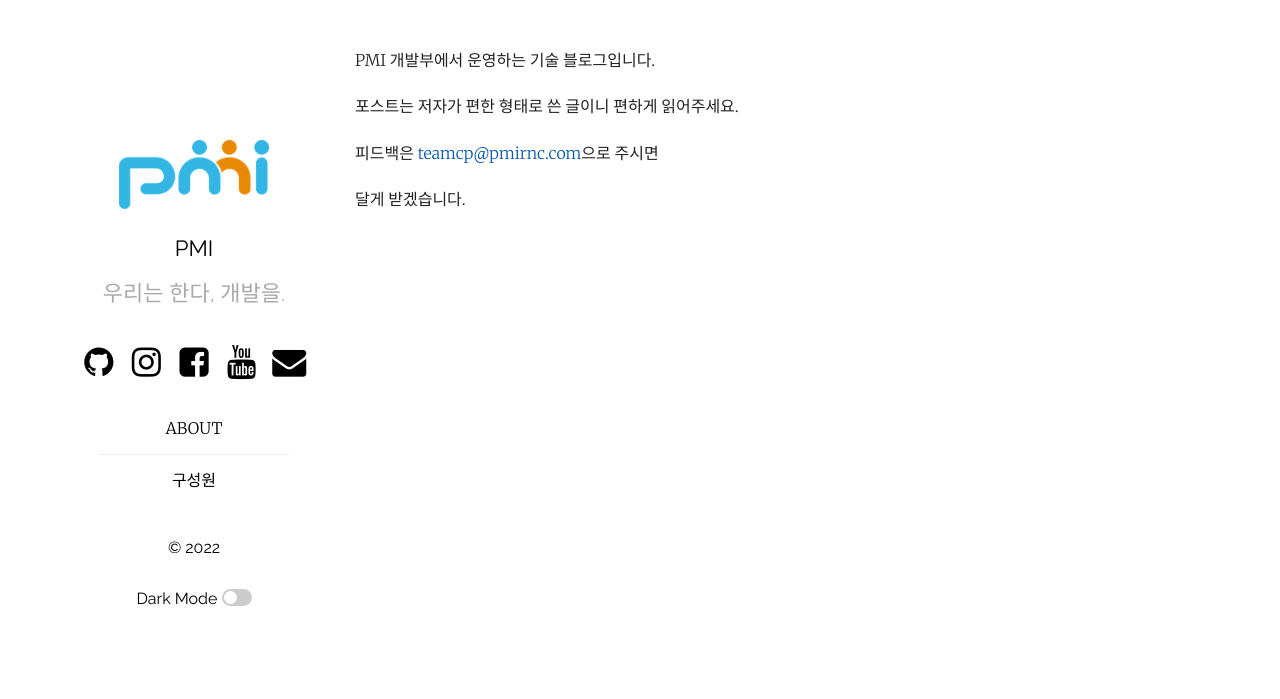
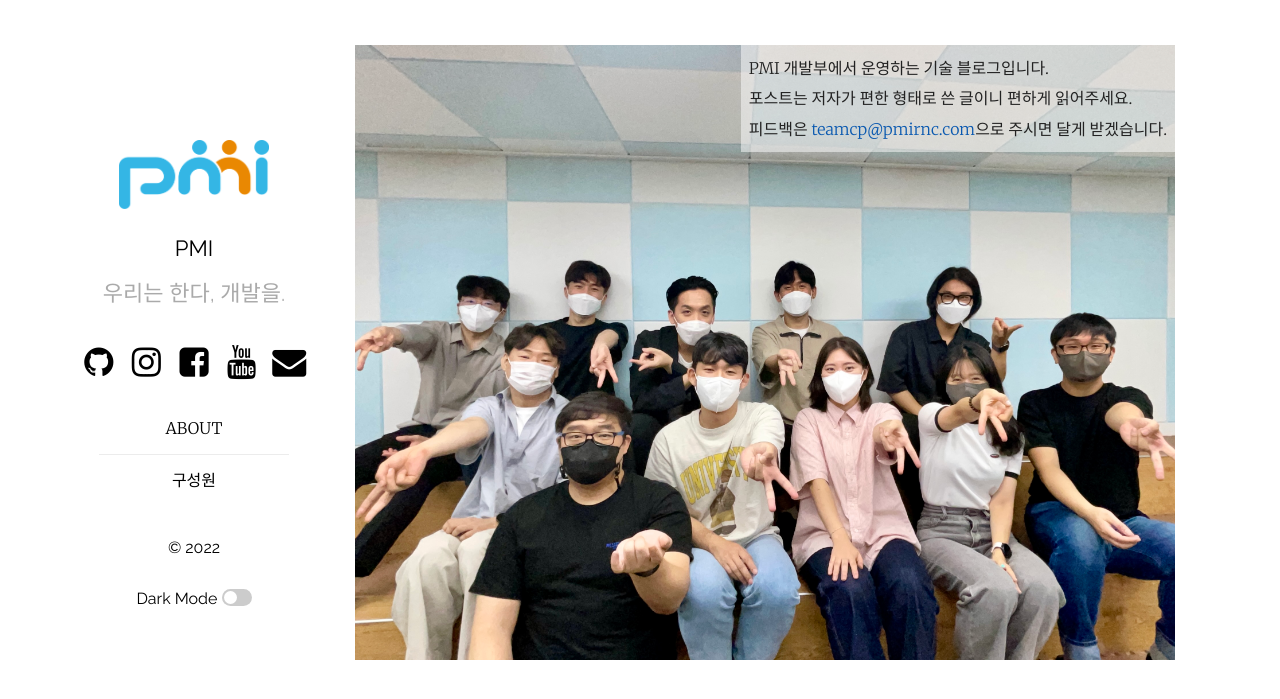
Before and after one commit to pmirnc-dev/pmirnc-dev.github.io, a Jekyll site: the page built from about.markdown, in a window 1280 px wide and 900 px high. Shown: the top 699 px of the window. Built offline with Jekyll 4.4.1, drawn with Linux system fonts in a browser that asks for light colours.

Commit message:
ci: 단체 이미지 추가
단체 이미지 추가

```diff
--- a/_sass/dark.scss
+++ b/_sass/dark.scss
@@ -128,6 +128,11 @@ $avatarBackgroundColor: transparent;
 		border-bottom: 1px solid rgba(white, .2);
 	}
 
+	.team-images > div {
+		height: auto;
+		background-color: rgba(0, 0, 0, 0.5);
+		padding: .5rem;
+	}
 
 }
 .dark table {
--- a/_sass/plain.scss
+++ b/_sass/plain.scss
@@ -296,6 +296,7 @@ main {
 }
 
 
+
 @keyframes fadeInOpacity {
   0% {
     opacity: 0;
@@ -416,6 +417,22 @@ main {
   border-bottom: 1px solid rgba(black, .2);
 }
 
+.team-images {
+  background-repeat: no-repeat;
+  background-size: contain;
+  background-position: top center;
+  display: flex;
+  align-content: center;
+  align-items: end;
+  flex-direction: column;
+  justify-content: start;
+}
+
+.team-images > div {
+  height: auto;
+  background-color: rgba(255, 255, 255, 0.5);
+  padding: .5rem;
+}
 
 #posts-label {
   font-size: 15px;
--- a/about.markdown
+++ b/about.markdown
@@ -4,10 +4,11 @@ title: About
 permalink: /about/
 ---
 
-PMI 개발부에서 운영하는 기술 블로그입니다.
-
-포스트는 저자가 편한 형태로 쓴 글이니 편하게 읽어주세요.
-
-피드백은 <a href="mailto:teamcp@pmirnc.com">teamcp@pmirnc.com</a>으로 주시면
-
-달게 받겠습니다.
+<div class="team-images" style="width:100%; height: 100vh; background-image: url(/assets/images/teamcp04.jpg)">
+    <div>
+        PMI 개발부에서 운영하는 기술 블로그입니다.<br/>
+        포스트는 저자가 편한 형태로 쓴 글이니 편하게 읽어주세요.<br/>
+        피드백은 <a href="mailto:teamcp@pmirnc.com">teamcp@pmirnc.com</a>으로 주시면 달게 받겠습니다.
+    </div>
+    <h5></h5>
+</div>
```
Also changed, not shown: assets/images/teamcp01.jpg (added), assets/images/teamcp03.jpg (added), assets/images/teamcp04.jpg (added), assets/images/teamcp05.jpeg (added), 1 other file.
